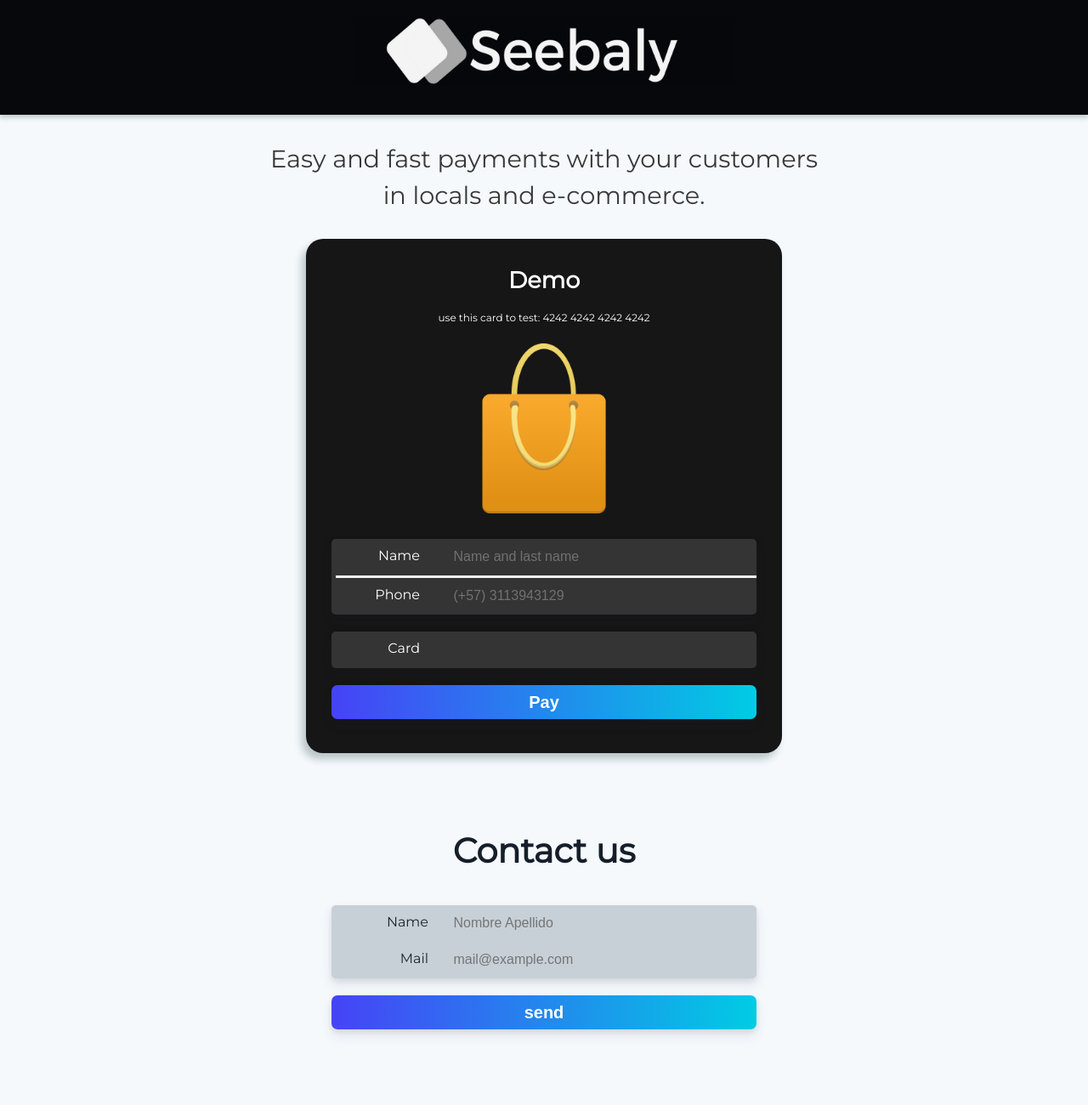
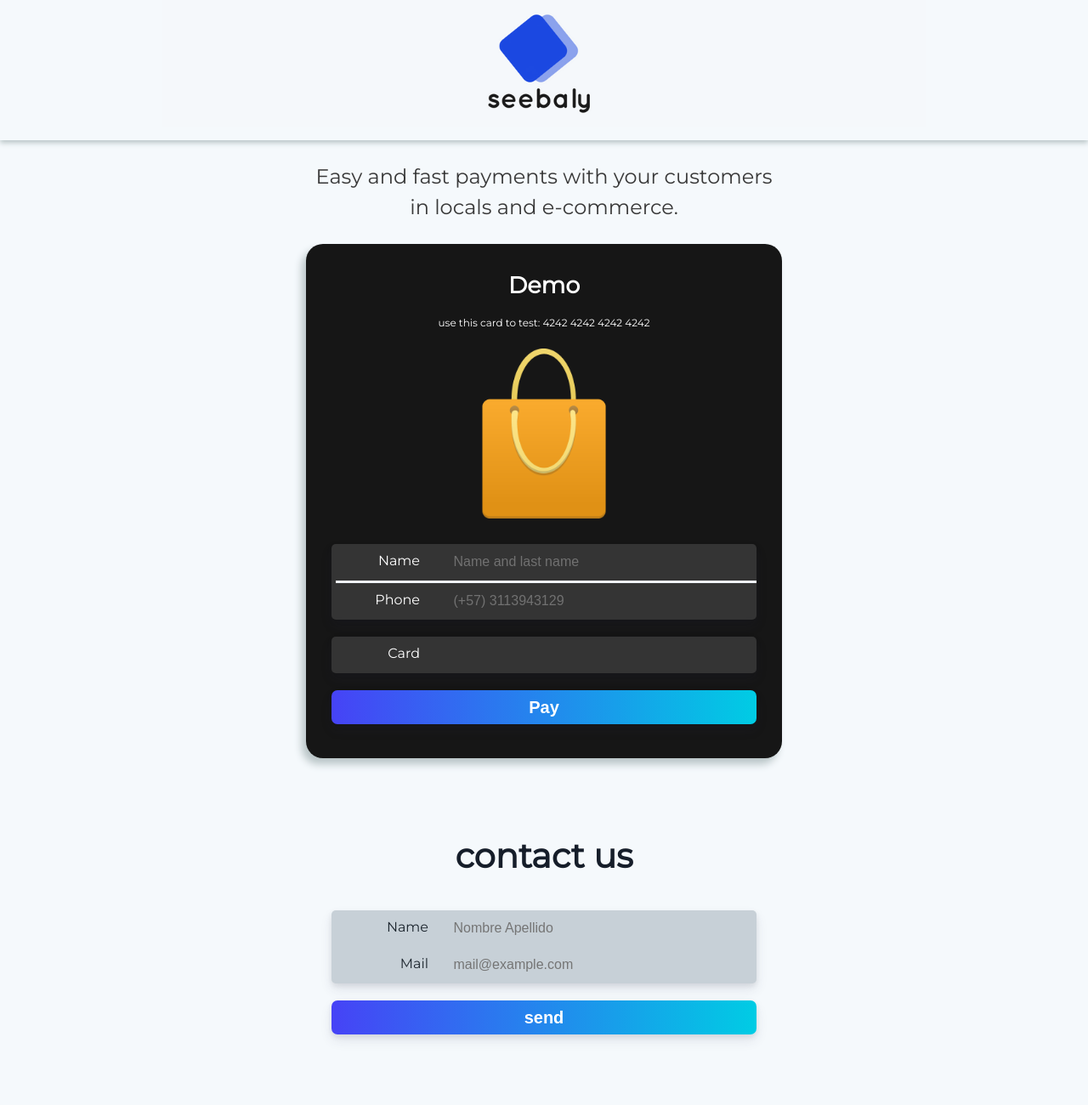
Before and after one commit to Danieldevop/Fruit-Pay---Web-page, a plain HTML site: page index.html in a window 1280 px wide. Shown: the top 1300 px of the page at 85% size. Drawn offline with Linux system fonts and the light colour scheme; a script that the page names is missing.

Commit message:
Logo change

```diff
--- a/index.html
+++ b/index.html
@@ -15,7 +15,7 @@
   <body>
     <header class="header">
       <nav class="menu">
-        <a href="index.html"><img src="Imagenes/seebaly.png" width="450px" height="80"></a>
+        <a href="index.html"><img src="Imagenes/Seebaly.png" width="900px" height="150"></a>
       </nav>
     </header>
       <section class="section">
@@ -56,7 +56,7 @@
     </form>
     <script src="https://js.stripe.com/v3/"></script>
     </section>
-        <h3>Contact us</h3>
+        <h3>contact us</h3>
         <form class="contact_us">
           <label for="name">
           <span class="cname">Name</span>
--- a/seebaly.css
+++ b/seebaly.css
@@ -5,9 +5,9 @@ body{
 }
 .header{
   display: flex;
-  background: #06080b;
-  padding-bottom: 20px;
-  padding-top: 20px;
+  background: #F5F9FC;
+  /*padding-bottom: 5px;
+  padding-top: 5px; */
   box-shadow: 0px 3px 6px #B8C4C6;
 }
 a:link {
@@ -27,7 +27,7 @@ a:link {
   margin-right: 60px;
   color: #383838;
   text-align: center;
-  font-size: 1.8em;
+  font-size: 1.5em;
   line-height: 1.5em;
   padding: 0;
   margin: 0 0 1em;
```
Also changed, not shown: Imagenes/Seebaly.png (added), Imagenes/seebaly.png (deleted).
